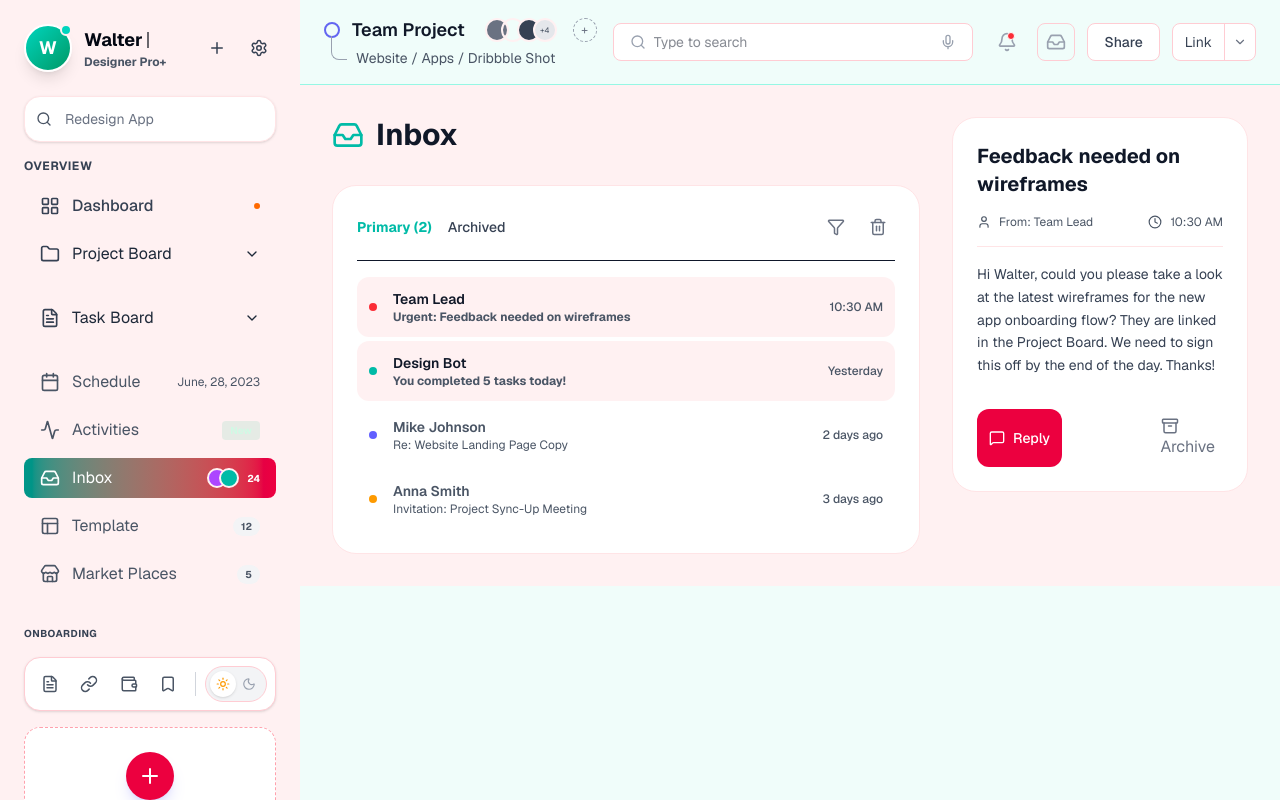
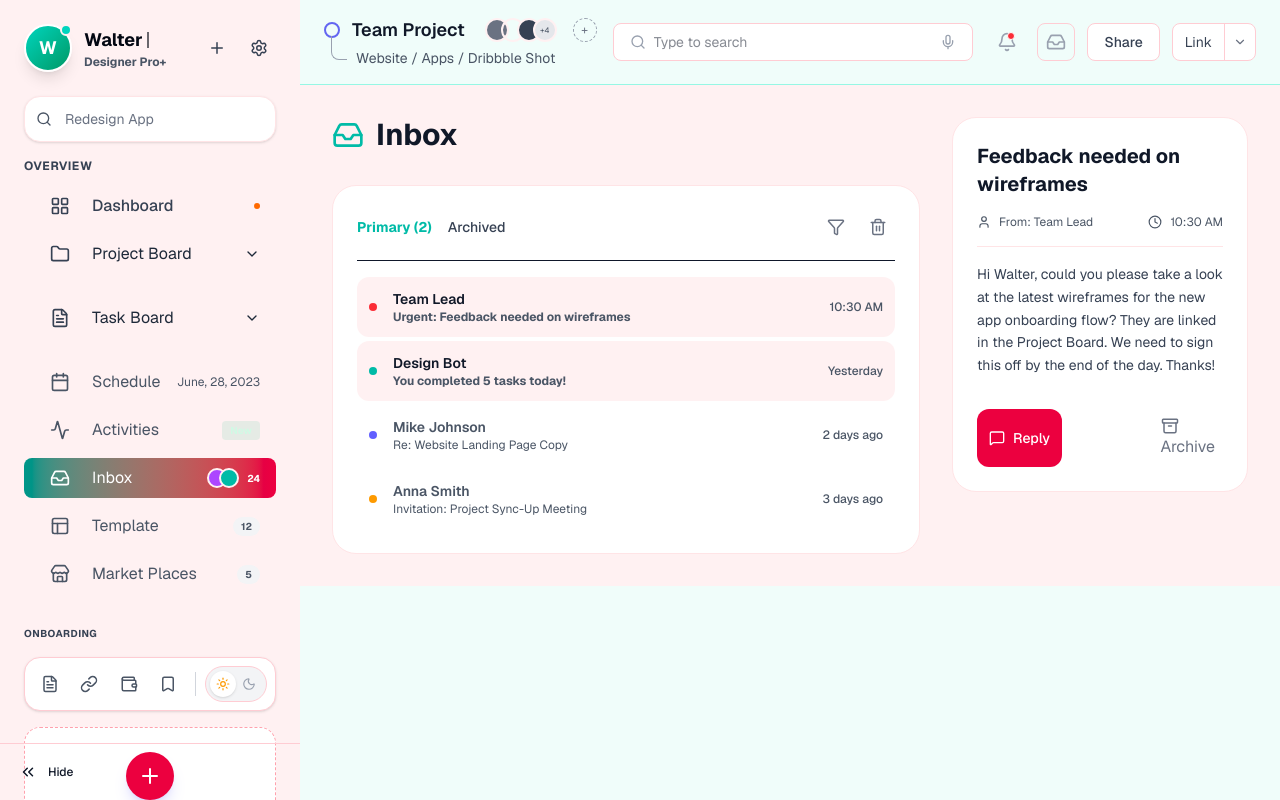
Before and after one commit to Subhra0007/Multi-Tasking, a Next.js app: page /inbox in a window 1280 px wide. Built offline with nearby package versions, Linux system fonts and the light colour scheme.

Commit message:
04-12 at 21:58

```diff
--- a/components/Sidebar.tsx
+++ b/components/Sidebar.tsx
@@ -3,6 +3,8 @@
 import React, { useState, useEffect } from 'react';
 import { useTheme } from 'next-themes';
 import { usePathname, useRouter } from 'next/navigation';
+import { motion } from 'framer-motion';
+import { FiChevronsRight } from 'react-icons/fi';
 import {
   ChevronDown,
   LayoutGrid,
@@ -94,6 +96,7 @@ export default function Sidebar({ view, setView, activeMenu }: SidebarProps) {
   const router = useRouter();
   const pathname = usePathname();
   const [mounted, setMounted] = useState<boolean>(false);
+  const [open, setOpen] = useState(true);
   // Auto-expand menu based on current pathname
   const [expandedMenu, setExpandedMenu] = useState<MenuName>(
     pathname === '/project-board' ? 'project-board' : pathname === '/task-board' ? 'task-board' : null
@@ -188,8 +191,14 @@ export default function Sidebar({ view, setView, activeMenu }: SidebarProps) {
   // ----------------------------------------------------
 
   return (
-    <div className={`w-[300px] h-screen overflow-y-auto flex flex-col transition-colors duration-300 font-sans
-      ${isDark ? 'bg-[#0F1014] text-gray-300' : 'bg-rose-50 text-gray-900'}`}>
+    <motion.nav
+      layout
+      className={`h-screen overflow-y-auto flex flex-col transition-colors duration-300 font-sans shrink-0 relative
+      ${isDark ? 'bg-[#0F1014] text-gray-300' : 'bg-rose-50 text-gray-900'}`}
+      style={{
+        width: open ? "300px" : "fit-content",
+      }}
+    >
 
       {/* 1. User Profile */}
       <div className="p-6 pb-2">
@@ -203,13 +212,20 @@ export default function Sidebar({ view, setView, activeMenu }: SidebarProps) {
               <div className={`absolute top-0 right-0 w-3 h-3 bg-teal-400 rounded-full border-2
                 ${isDark ? 'border-[#0F1014]' : 'border-rose-50'}`}></div>
             </div>
-            <div>
+            {open && (
+              <motion.div
+                initial={{ opacity: 0, y: 12 }}
+                animate={{ opacity: 1, y: 0 }}
+                transition={{ delay: 0.125 }}
+              >
                 <div className={`font-bold text-lg min-w-[60px] ${isDark ? 'text-white' : 'text-gray-950'}`}>
                   <Typewriter text="Walter" speed={150} />
                 </div>
                 <div className={`text-xs font-bold ${isDark ? 'text-gray-500' : 'text-gray-600'}`}>Designer Pro+</div>
+              </motion.div>
+            )}
           </div>
-          </div>
+          {open && (
             <div className="flex gap-2">
               <button className={`p-2 rounded-full transition-colors ${hoverClass}`}>
                 <Plus size={18} className={isDark ? "text-gray-500" : "text-gray-700"} />
@@ -218,10 +234,17 @@ export default function Sidebar({ view, setView, activeMenu }: SidebarProps) {
                 <Settings size={18} className={isDark ? "text-gray-500" : "text-gray-700"} />
               </button>
             </div>
+          )}
         </div>
 
         {/* 2. Search Bar */}
-        <div className="relative group">
+        {open && (
+          <motion.div
+            initial={{ opacity: 0, y: 12 }}
+            animate={{ opacity: 1, y: 0 }}
+            transition={{ delay: 0.125 }}
+            className="relative group"
+          >
             <Search className={`absolute left-3 top-1/2 -translate-y-1/2 h-4 w-4 ${isDark ? 'text-gray-500' : 'text-gray-600'}`} />
             <input
               type="text"
@@ -232,11 +255,14 @@ export default function Sidebar({ view, setView, activeMenu }: SidebarProps) {
                   : 'bg-white text-gray-900 border-rose-100 focus:border-rose-300 placeholder:text-gray-500 shadow-sm'
                 }`}
             />
-        </div>
+          </motion.div>
+        )}
       </div>
 
       <div className="px-6 py-2">
+        {open && (
           <div className={`text-xs font-bold uppercase tracking-wider mb-3 ${isDark ? 'text-gray-500' : 'text-gray-700'}`}>Overview</div>
+        )}
 
         <div className="space-y-2">
           {/* Dashboard */}
@@ -256,9 +282,21 @@ export default function Sidebar({ view, setView, activeMenu }: SidebarProps) {
                   ? 'text-white'
                   : isDark ? 'text-gray-400' : 'text-gray-700'}`}
             >
+              <motion.div layout className="grid h-full w-10 place-content-center text-lg">
                 <LayoutGrid size={20} />
-              <span className="font-medium">Dashboard</span>
-              <div className="ml-auto w-1.5 h-1.5 rounded-full bg-orange-500"></div>
+              </motion.div>
+              {open && (
+                <motion.span
+                  layout
+                  initial={{ opacity: 0, y: 12 }}
+                  animate={{ opacity: 1, y: 0 }}
+                  transition={{ delay: 0.125 }}
+                  className="font-medium"
+                >
+                  Dashboard
+                </motion.span>
+              )}
+              {open && <div className="ml-auto w-1.5 h-1.5 rounded-full bg-orange-500"></div>}
             </div>
           </div>
 
@@ -279,8 +317,21 @@ export default function Sidebar({ view, setView, activeMenu }: SidebarProps) {
                   ? 'text-white'
                   : isDark ? 'text-gray-300' : 'text-gray-800'}`}
             >
+              <motion.div layout className="grid h-full w-10 place-content-center text-lg">
                 <Folder size={20} className={isProjectBoardActive ? 'text-white' : isDark ? 'text-gray-400' : 'text-gray-700'} />
-              <span className="font-normal">Project Board</span>
+              </motion.div>
+              {open && (
+                <motion.span
+                  layout
+                  initial={{ opacity: 0, y: 12 }}
+                  animate={{ opacity: 1, y: 0 }}
+                  transition={{ delay: 0.125 }}
+                  className="font-normal"
+                >
+                  Project Board
+                </motion.span>
+              )}
+              {open && (
                 <ChevronDown
                   onClick={(event) => {
                     event.stopPropagation();
@@ -288,11 +339,13 @@ export default function Sidebar({ view, setView, activeMenu }: SidebarProps) {
                   }}
                   className={`ml-auto h-4 w-4 transition-transform duration-300 ${expandedMenu === 'project-board' ? 'rotate-180' : ''}`}
                 />
+              )}
             </div>
           </div>
         </div>
 
         {/* Project Tree Structure - USING RADIX-STYLE WRAPPER */}
+        {open && (
           <RadixMenuWrapper expanded={expandedMenu === 'project-board'} menuName={'project-board'}>
             <div className={`border-l space-y-1 ${borderClass}`}>
 
@@ -353,6 +406,7 @@ export default function Sidebar({ view, setView, activeMenu }: SidebarProps) {
               </div>
             </div>
           </RadixMenuWrapper>
+        )}
 
         <div className="space-y-2"> {/* Continued space-y-2 for consistent gap */}
           {/* Task Board */}
@@ -372,8 +426,21 @@ export default function Sidebar({ view, setView, activeMenu }: SidebarProps) {
                   ? 'text-white'
                   : isDark ? 'text-gray-300' : 'text-gray-800'}`}
             >
+              <motion.div layout className="grid h-full w-10 place-content-center text-lg">
                 <FileText size={20} className={isTaskBoardActive ? 'text-white' : isDark ? 'text-gray-400' : 'text-gray-700'} />
-              <span className="font-normal">Task Board</span>
+              </motion.div>
+              {open && (
+                <motion.span
+                  layout
+                  initial={{ opacity: 0, y: 12 }}
+                  animate={{ opacity: 1, y: 0 }}
+                  transition={{ delay: 0.125 }}
+                  className="font-normal"
+                >
+                  Task Board
+                </motion.span>
+              )}
+              {open && (
                 <ChevronDown
                   onClick={(event) => {
                     event.stopPropagation();
@@ -381,11 +448,13 @@ export default function Sidebar({ view, setView, activeMenu }: SidebarProps) {
                   }}
                   className={`ml-auto h-4 w-4 transition-transform duration-300 ${expandedMenu === 'task-board' ? 'rotate-180' : ''}`}
                 />
+              )}
             </div>
           </div>
         </div>
 
         {/* Task Board Structure - USING RADIX-STYLE WRAPPER */}
+        {open && (
           <RadixMenuWrapper expanded={expandedMenu === 'task-board'} menuName={'task-board'}>
             <div className={`border-l space-y-1 ${borderClass}`}>
 
@@ -435,6 +504,7 @@ export default function Sidebar({ view, setView, activeMenu }: SidebarProps) {
 
             </div>
           </RadixMenuWrapper>
+        )}
 
         {/* Schedule, Activities, Inbox, Template, Market Places */}
         <div className="space-y-2"> {/* space-y-1 -> space-y-2 for consistent gap */}
@@ -456,10 +526,22 @@ export default function Sidebar({ view, setView, activeMenu }: SidebarProps) {
                   : textMuted}`}
             >
               <div className="flex items-center gap-3">
+                <motion.div layout className="grid h-full w-10 place-content-center text-lg">
                   <Calendar size={20} />
-                <span className="text-base font-normal">Schedule</span>
+                </motion.div>
+                {open && (
+                  <motion.span
+                    layout
+                    initial={{ opacity: 0, y: 12 }}
+                    animate={{ opacity: 1, y: 0 }}
+                    transition={{ delay: 0.125 }}
+                    className="text-base font-normal"
+                  >
+                    Schedule
+                  </motion.span>
+                )}
               </div>
-              <span className={`text-xs ${isScheduleActive ? 'text-white/80' : isDark ? 'text-gray-500' : 'text-gray-600'}`}>June, 28, 2023</span>
+              {open && <span className={`text-xs ${isScheduleActive ? 'text-white/80' : isDark ? 'text-gray-500' : 'text-gray-600'}`}>June, 28, 2023</span>}
             </div>
           </div>
 
@@ -481,12 +563,26 @@ export default function Sidebar({ view, setView, activeMenu }: SidebarProps) {
                   : textMuted}`}
             >
               <div className="flex items-center gap-3">
+                <motion.div layout className="grid h-full w-10 place-content-center text-lg">
                   <Activity size={20} />
-                <span className="text-base font-normal">Activities</span>
+                </motion.div>
+                {open && (
+                  <motion.span
+                    layout
+                    initial={{ opacity: 0, y: 12 }}
+                    animate={{ opacity: 1, y: 0 }}
+                    transition={{ delay: 0.125 }}
+                    className="text-base font-normal"
+                  >
+                    Activities
+                  </motion.span>
+                )}
               </div>
+              {open && (
                 <span className="text-[10px] font-bold bg-emerald-500/10 text-emerald-100 px-2 py-0.5 rounded">
                   New
                 </span>
+              )}
             </div>
           </div>
 
@@ -508,9 +604,22 @@ export default function Sidebar({ view, setView, activeMenu }: SidebarProps) {
                   : textMuted}`}
             >
               <div className="flex items-center gap-3">
+                <motion.div layout className="grid h-full w-10 place-content-center text-lg">
                   <Inbox size={20} />
-                <span className="text-base font-normal">Inbox</span>
+                </motion.div>
+                {open && (
+                  <motion.span
+                    layout
+                    initial={{ opacity: 0, y: 12 }}
+                    animate={{ opacity: 1, y: 0 }}
+                    transition={{ delay: 0.125 }}
+                    className="text-base font-normal"
+                  >
+                    Inbox
+                  </motion.span>
+                )}
               </div>
+              {open && (
                 <div className="flex items-center gap-2">
                   <div className="flex -space-x-2">
                     <div className={`w-5 h-5 rounded-full bg-purple-500 border-2 ${isDark ? 'border-[#0F1014]' : 'border-rose-50'}`}></div>
@@ -518,6 +627,7 @@ export default function Sidebar({ view, setView, activeMenu }: SidebarProps) {
                   </div>
                   <span className={`text-[10px] font-bold ${isInboxActive ? 'text-white' : isDark ? 'text-gray-500' : 'text-gray-700'}`}>24</span>
                 </div>
+              )}
             </div>
           </div>
 
@@ -539,15 +649,29 @@ export default function Sidebar({ view, setView, activeMenu }: SidebarProps) {
                   : textMuted}`}
             >
               <div className="flex items-center gap-3">
+                <motion.div layout className="grid h-full w-10 place-content-center text-lg">
                   <Layout size={20} />
-                <span className="text-base font-normal">Template</span>
+                </motion.div>
+                {open && (
+                  <motion.span
+                    layout
+                    initial={{ opacity: 0, y: 12 }}
+                    animate={{ opacity: 1, y: 0 }}
+                    transition={{ delay: 0.125 }}
+                    className="text-base font-normal"
+                  >
+                    Template
+                  </motion.span>
+                )}
               </div>
+              {open && (
                 <span className={`text-[10px] font-bold px-2 py-0.5 rounded-full
                 ${isTemplateActive
                     ? 'bg-white/20 text-white'
                     : isDark ? 'bg-gray-800 text-gray-300' : 'bg-gray-100 text-gray-600'}`}>
                   12
                 </span>
+              )}
             </div>
           </div>
 
@@ -569,15 +693,29 @@ export default function Sidebar({ view, setView, activeMenu }: SidebarProps) {
                   : textMuted}`}
             >
               <div className="flex items-center gap-3">
+                <motion.div layout className="grid h-full w-10 place-content-center text-lg">
                   <Store size={20} />
-                <span className="text-base font-normal">Market Places</span>
+                </motion.div>
+                {open && (
+                  <motion.span
+                    layout
+                    initial={{ opacity: 0, y: 12 }}
+                    animate={{ opacity: 1, y: 0 }}
+                    transition={{ delay: 0.125 }}
+                    className="text-base font-normal"
+                  >
+                    Market Places
+                  </motion.span>
+                )}
               </div>
+              {open && (
                 <span className={`text-[10px] font-bold px-2 py-0.5 rounded-full
                 ${isMarketPlacesActive
                     ? 'bg-white/20 text-white'
                     : isDark ? 'bg-gray-800 text-gray-300' : 'bg-gray-100 text-gray-600'}`}>
                   5
                 </span>
+              )}
             </div>
           </div>
         </div>
@@ -585,6 +723,8 @@ export default function Sidebar({ view, setView, activeMenu }: SidebarProps) {
 
       {/* 3. Bottom Card */}
       <div className="mt-auto p-6">
+        {open && (
+          <>
             <div className={`text-[10px] font-bold uppercase tracking-wider mb-4 ${isDark ? 'text-gray-500' : 'text-gray-700'}`}>Onboarding</div>
 
             {/* Onboarding Icons Row & THEME SWITCHER */}
@@ -627,8 +767,40 @@ export default function Sidebar({ view, setView, activeMenu }: SidebarProps) {
               <h3 className={`font-bold mb-1 ${isDark ? 'text-white' : 'text-gray-900'}`}>Add New Project</h3>
               <p className={`text-xs ${isDark ? 'text-gray-500' : 'text-gray-600'}`}>Or use <span className="text-indigo-500 font-bold hover:underline">invite link</span></p>
             </div>
+          </>
+        )}
       </div>
 
-    </div >
+      {/* Toggle Close Button */}
+      <motion.button
+        layout
+        onClick={() => setOpen((pv) => !pv)}
+        className={`absolute bottom-0 left-0 right-0 border-t transition-colors hover:bg-slate-100 dark:hover:bg-white/5
+          ${isDark ? 'border-gray-800' : 'border-rose-200'}`}
+      >
+        <div className="flex items-center p-2">
+          <motion.div
+            layout
+            className="grid size-10 place-content-center text-lg"
+          >
+            <FiChevronsRight
+              className={`transition-transform ${open && "rotate-180"}`}
+            />
+          </motion.div>
+          {open && (
+            <motion.span
+              layout
+              initial={{ opacity: 0, y: 12 }}
+              animate={{ opacity: 1, y: 0 }}
+              transition={{ delay: 0.125 }}
+              className="text-xs font-medium"
+            >
+              Hide
+            </motion.span>
+          )}
+        </div>
+      </motion.button>
+
+    </motion.nav >
   );
 }
--- a/package.json
+++ b/package.json
@@ -19,11 +19,13 @@
     "@radix-ui/react-scroll-area": "^1.2.10",
     "class-variance-authority": "^0.7.1",
     "clsx": "^2.1.1",
+    "framer-motion": "^12.23.25",
     "lucide-react": "^0.555.0",
     "next": "16.0.6",
     "next-themes": "^0.4.6",
     "react": "19.2.0",
     "react-dom": "19.2.0",
+    "react-icons": "^5.5.0",
     "tailwind-merge": "^3.4.0",
     "tailwindcss-animate": "^1.0.7"
   },
```
Also changed, not shown: 1 other file (tests, documents, lock files or other folders). Lines whose indentation alone changed are shown as unchanged.
